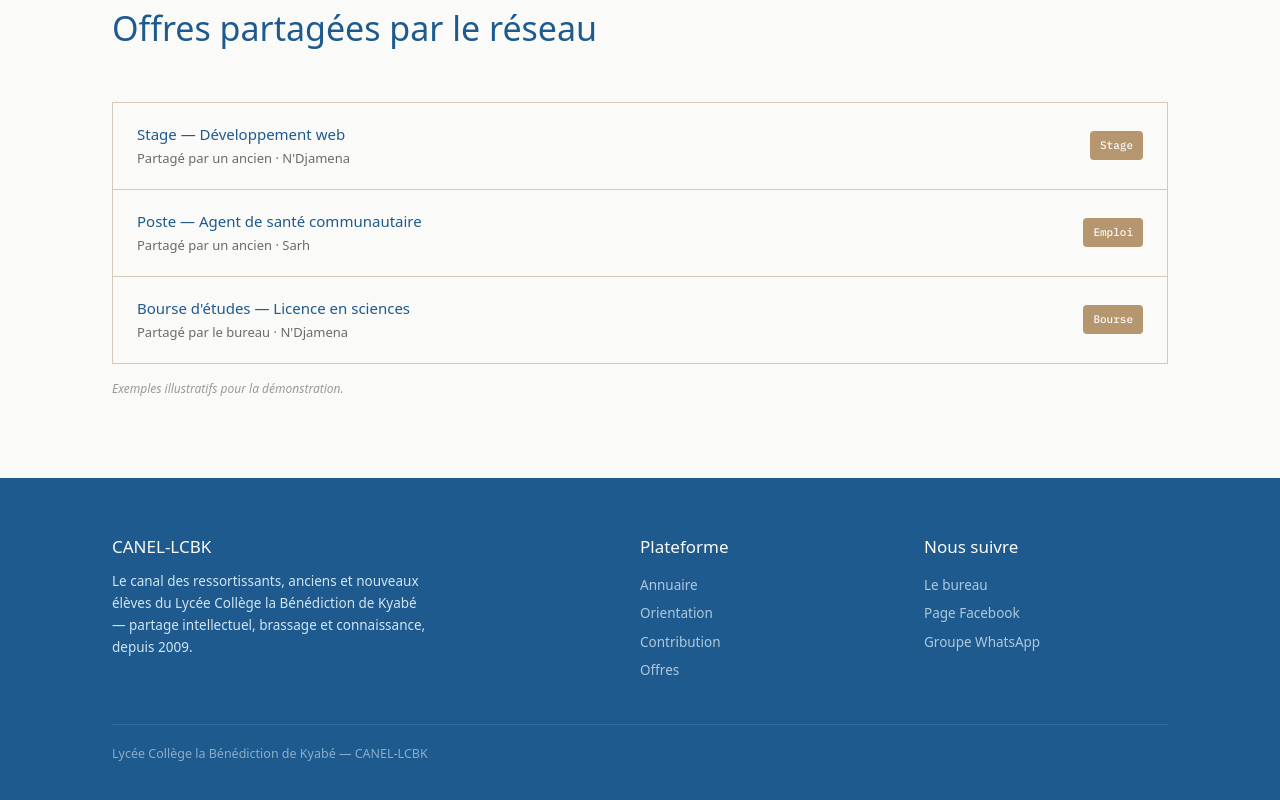
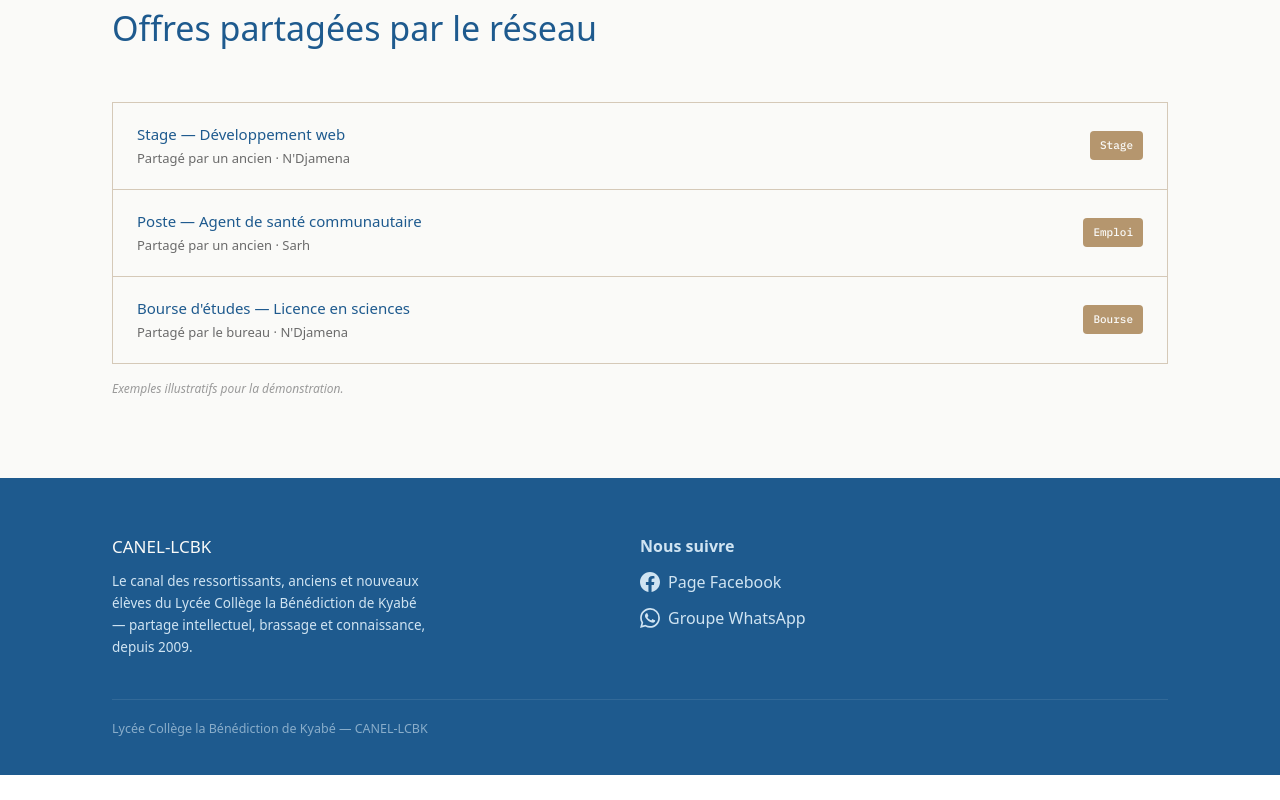
Before and after one commit to GOUMBA1Jean/canel-lcbk, a Next.js app: page / in a window 1280 px wide. Shown: the part 3059-3859 px from the top of the page. After the commit the page ends 3834 px from the top, so only its background shows below. Built offline with nearby package versions, Linux system fonts and the light colour scheme.

Commit message:
Ajout des icônes Facebook et WhatsApp

```diff
--- a/app/components/Footer.tsx
+++ b/app/components/Footer.tsx
@@ -15,27 +15,45 @@ export default function Footer() {
               Le canal des ressortissants, anciens et nouveaux élèves du Lycée Collège la Bénédiction de Kyabé — partage intellectuel, brassage et connaissance, depuis 2009.
             </p>
           </div>
-          <div>
-            <h5 className="font-serif text-white text-[17px] mb-3">Plateforme</h5>
-            {[
-              { label: "Annuaire", href: "/annuaire" },
-              { label: "Orientation", href: "/orientation" },
-              { label: "Contribution", href: "/contribution" },
-              { label: "Offres", href: "/offres" },
-            ].map((l) => (
-              <a key={l.label} href={l.href} className="block text-[13.5px] py-1 opacity-80 hover:opacity-100">{l.label}</a>
-            ))}
-          </div>
-          <div>
-            <h5 className="font-serif text-white text-[17px] mb-3">Nous suivre</h5>
-            {liensSuivre.map((l) =>
-              l.externe ? (
-                <a key={l.label} href={l.href} target="_blank" rel="noopener noreferrer" className="block text-[13.5px] py-1 opacity-80 hover:opacity-100">{l.label}</a>
-              ) : (
-                <a key={l.label} href={l.href} className="block text-[13.5px] py-1 opacity-80 hover:opacity-100">{l.label}</a>
-              )
-            )}
-          </div>
+          <div className="space-y-3">
+  <h3 className="font-semibold">Nous suivre</h3>
+
+  <a
+    href="TON_LIEN_FACEBOOK"
+    target="_blank"
+    rel="noopener noreferrer"
+    className="flex items-center gap-2 hover:opacity-80 transition"
+  >
+    <svg
+      xmlns="http://www.w3.org/2000/svg"
+      viewBox="0 0 24 24"
+      className="w-5 h-5"
+      fill="currentColor"
+    >
+      <path d="M24 12.073C24 5.405 18.627 0 12 0S0 5.405 0 12.073c0 6.019 4.388 11.005 10.125 11.927v-8.437H7.078v-3.49h3.047V9.413c0-3.017 1.792-4.686 4.533-4.686 1.312 0 2.686.235 2.686.235v2.975h-1.514c-1.491 0-1.956.93-1.956 1.887v2.249h3.328l-.532 3.49h-2.796V24C19.612 23.078 24 18.092 24 12.073z" />
+    </svg>
+
+    <span>Page Facebook</span>
+  </a>
+
+  <a
+    href="TON_LIEN_WHATSAPP"
+    target="_blank"
+    rel="noopener noreferrer"
+    className="flex items-center gap-2 hover:opacity-80 transition"
+  >
+    <svg
+      xmlns="http://www.w3.org/2000/svg"
+      viewBox="0 0 24 24"
+      className="w-5 h-5"
+      fill="currentColor"
+    >
+      <path d="M20.52 3.48A11.86 11.86 0 0012.04 0C5.49 0 .16 5.33.16 11.89c0 2.09.55 4.13 1.59 5.93L.05 24l6.34-1.66a11.87 11.87 0 005.65 1.43h.01c6.55 0 11.88-5.33 11.88-11.89a11.84 11.84 0 00-3.41-8.4zM12.05 21.74a9.84 9.84 0 01-5.02-1.37l-.36-.21-3.76.98 1-3.66-.23-.38a9.86 9.86 0 01-1.52-5.21c0-5.43 4.42-9.85 9.86-9.85 2.63 0 5.1 1.03 6.96 2.89a9.81 9.81 0 012.89 6.96c-.01 5.43-4.43 9.85-9.82 9.85zm5.41-7.38c-.3-.15-1.77-.87-2.05-.97-.27-.1-.47-.15-.67.15-.2.3-.77.97-.94 1.17-.17.2-.35.22-.65.07-.3-.15-1.26-.46-2.4-1.47-.89-.79-1.49-1.76-1.66-2.06-.17-.3-.02-.46.13-.61.14-.14.3-.35.45-.52.15-.17.2-.3.3-.5.1-.2.05-.37-.02-.52-.07-.15-.67-1.61-.92-2.21-.24-.58-.49-.5-.67-.51h-.57c-.2 0-.52.07-.8.37-.27.3-1.05 1.03-1.05 2.5s1.08 2.9 1.23 3.1c.15.2 2.12 3.24 5.14 4.54.72.31 1.28.49 1.72.63.72.23 1.37.2 1.89.12.58-.09 1.77-.72 2.02-1.42.25-.7.25-1.3.17-1.42-.07-.12-.27-.2-.57-.35z" />
+    </svg>
+
+    <span>Groupe WhatsApp</span>
+  </a>
+</div>
         </div>
         <div className="border-t border-white/15 pt-5 text-[12.5px] opacity-60">
           Lycée Collège la Bénédiction de Kyabé — CANEL-LCBK
```
